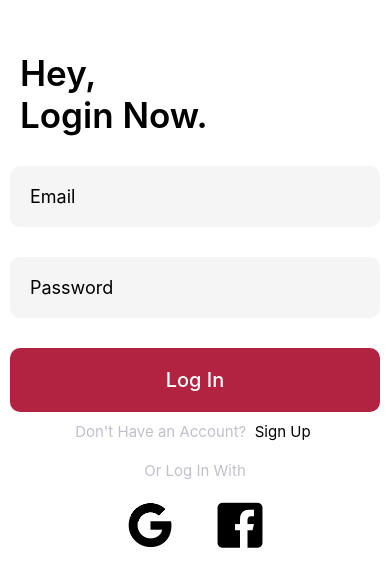
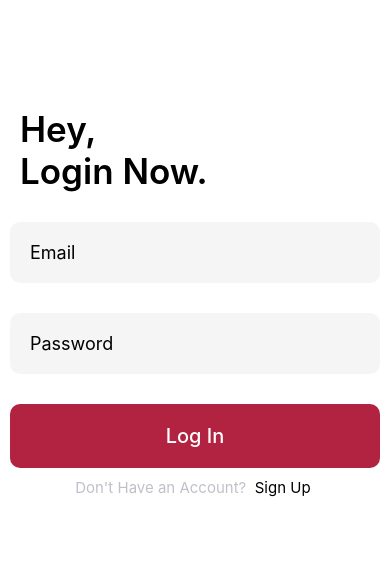
Before and after one commit to YashGupta61969/FriendsApp, a React Native app: screen /Login in a window 390 px wide. Shown: the part 120-706 px from the top of the page. Built offline with nearby package versions, Linux system fonts and the light colour scheme.

Commit message:
Configured maps and some temporary minor changes

```diff
--- a/App.js
+++ b/App.js
@@ -1,13 +1,14 @@
 import React from 'react';
 import { NavigationContainer } from '@react-navigation/native';
-import { Provider, useSelector } from 'react-redux';
+import { Provider } from 'react-redux';
+import {StatusBar} from 'react-native'
 import store from './redux/store'
 import StackNavigator from './Navigations/StackNavigator';
 
 export default function App() {
   return (
     <Provider store={store}>
-     <NavigationContainer>
+     <NavigationContainer style={{paddingTop:StatusBar.currentHeight}}>
             <StackNavigator/>
         </NavigationContainer>
         </Provider>
--- a/Navigations/TabNavigation.js
+++ b/Navigations/TabNavigation.js
@@ -3,9 +3,9 @@ import React from 'react'
 import { createBottomTabNavigator } from '@react-navigation/bottom-tabs'
 import Chats from '../Screens/Chats'
 import Map from '../Screens/Map'
-import Friends from '../Screens/Friends'
+// import Friends from '../Screens/Friends'
 import IonIcons from 'react-native-vector-icons/Ionicons'
-import FontAwesome from 'react-native-vector-icons/FontAwesome'
+// import FontAwesome from 'react-native-vector-icons/FontAwesome'
 import Fontisto from 'react-native-vector-icons/Fontisto'
 // import Global from '../Screens/Global'
 
@@ -25,9 +25,9 @@ const TabNavigation = () => {
       <Tab.Screen name="Map" component={Map} options={{tabBarIcon:({color, size})=>(
         <Fontisto name={'map-marker-alt'} color={color} size={size}/>
       )}} />
-      <Tab.Screen name="Friends" component={Friends} options={{tabBarIcon:({color, size})=>(
+      {/* <Tab.Screen name="Friends" component={Friends} options={{tabBarIcon:({color, size})=>(
         <FontAwesome name={'users'} color={color} size={size}/>
-      )}} />
+      )}} /> */}
       {/* <Tab.Screen name="Global" component={Global} options={{tabBarIcon:({color, size})=>(
         <FontAwesome name={'globe'} color={color} size={size}/>
       )}} /> */}
--- a/Screens/Login.js
+++ b/Screens/Login.js
@@ -1,13 +1,13 @@
 import React, { useState, useEffect } from 'react'
 import {signInWithEmailAndPassword } from 'firebase/auth'
 import { auth } from '../firebase/firebase'
-import { StatusBar, View, Text, StyleSheet, TextInput, useWindowDimensions, TouchableOpacity, Alert } from 'react-native'
-import Ant from 'react-native-vector-icons/AntDesign'
-import Entypo from 'react-native-vector-icons/Entypo'
+import { View, Text, StyleSheet, TextInput, useWindowDimensions, TouchableOpacity, Alert } from 'react-native'
+// import Ant from 'react-native-vector-icons/AntDesign'
+// import Entypo from 'react-native-vector-icons/Entypo'
 import { useDispatch } from 'react-redux'
 import { addCurrentUser } from '../redux/slices/usersSlice'
 import AsyncStorage from '@react-native-async-storage/async-storage';
-import { GoogleAuthProvider, signInWithPopup } from "firebase/auth"
+
 
 
 const Login = ({navigation}) => {
@@ -26,14 +26,6 @@ const Login = ({navigation}) => {
       Alert.alert('Error', error.message)
     }
 
-  }
-
-  const loginWithGoogle = ()=>{
-    const provider = new GoogleAuthProvider();
-      signInWithPopup(auth,provider).then(res=>{
-        const credential = GoogleAuthProvider.credentialFromResult(res);
-        console.log(credential)
-      }).catch(err=>console.log(err))
   }
 
   useEffect(()=>{
@@ -78,11 +70,11 @@ const Login = ({navigation}) => {
         </TouchableOpacity>
         <Text style={styles.navText}>Don't Have an Account?  <Text onPress={()=>navigation.navigate('SignUp')} style={{color:'black'}}>Sign Up</Text> </Text>
 
-        <Text style={{...styles.navText, marginTop:20}}>Or Log In With</Text>
-        <View style={{...styles.iconWrapper, width:width-20}}>
-          <Ant name='google' style={styles.icon} size={50} onPress={loginWithGoogle}/>
-          <Entypo name='facebook' style={styles.icon} size={50}/>
-        </View>
+        {/* <Text style={{...styles.navText, marginTop:20}}>Or Log In With</Text> */}
+        {/* <View style={{...styles.iconWrapper, width:width-20}}> */}
+          {/* <Ant name='google' style={styles.icon} size={50} onPress={loginWithGoogle}/> */}
+          {/* <Entypo name='facebook' style={styles.icon} size={50} onPress={loginWithFacebook}/> */}
+        {/* </View> */}
       </View>
     </View>
   )
@@ -93,7 +85,6 @@ export default Login
 const styles = StyleSheet.create({
   container: {
     flex: 1,
-    paddingTop: StatusBar.currentHeight,
     justifyContent: 'center',
     backgroundColor: '#FFF'
   },
@@ -134,13 +125,13 @@ const styles = StyleSheet.create({
     color:'#C0C0CB',
     fontSize:15
   },
-  iconWrapper:{
-    flexDirection:'row',
-    justifyContent:'center',
-    marginTop:18,
-    justifySelf:'flex-end'
-  },
-  icon:{
-    marginHorizontal:20
-  }
+  // iconWrapper:{
+  //   flexDirection:'row',
+  //   justifyContent:'center',
+  //   marginTop:18,
+  //   justifySelf:'flex-end'
+  // },
+  // icon:{
+  //   marginHorizontal:20
+  // }
 })
--- a/app.json
+++ b/app.json
@@ -24,6 +24,12 @@
       "adaptiveIcon": {
         "foregroundImage": "./assets/adaptive-icon.png",
         "backgroundColor": "#FFFFFF"
+      },
+      "package": "com.yashgupta999.FriendsApp",
+      "config":{
+        "googleMaps":{
+          "apiKey":"AIzaSyDEhhcZEMWBPlvcPp0NtiLtsEo_keuflbI"
+        }
       }
     },
     "web": {
--- a/package.json
+++ b/package.json
@@ -25,7 +25,8 @@
     "react-native-safe-area-context": "4.3.1",
     "react-native-screens": "~3.15.0",
     "react-native-vector-icons": "^9.2.0",
-    "react-redux": "^8.0.4"
+    "react-redux": "^8.0.4",
+    "expo-updates": "~0.14.6"
   },
   "devDependencies": {
     "@babel/core": "^7.12.9"
```
Also changed, not shown: 2 other files (tests, documents, lock files or other folders).
